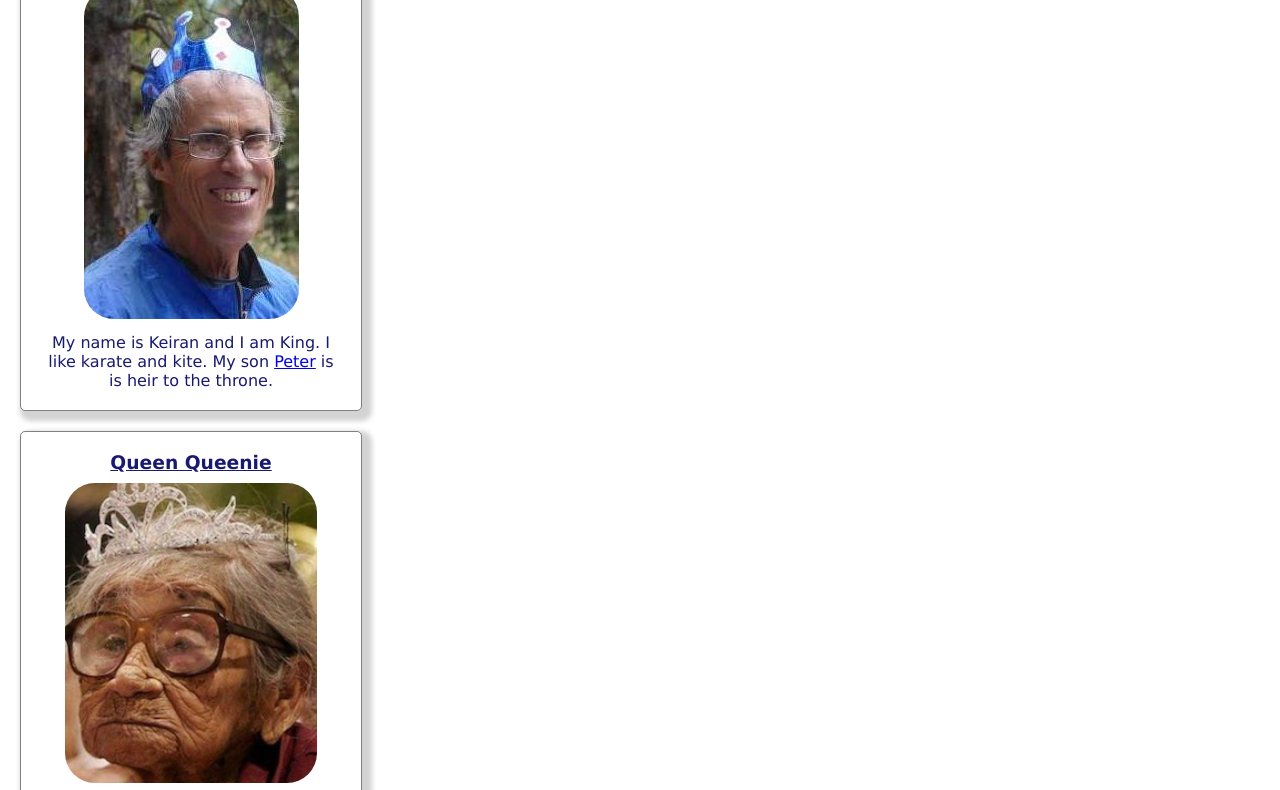
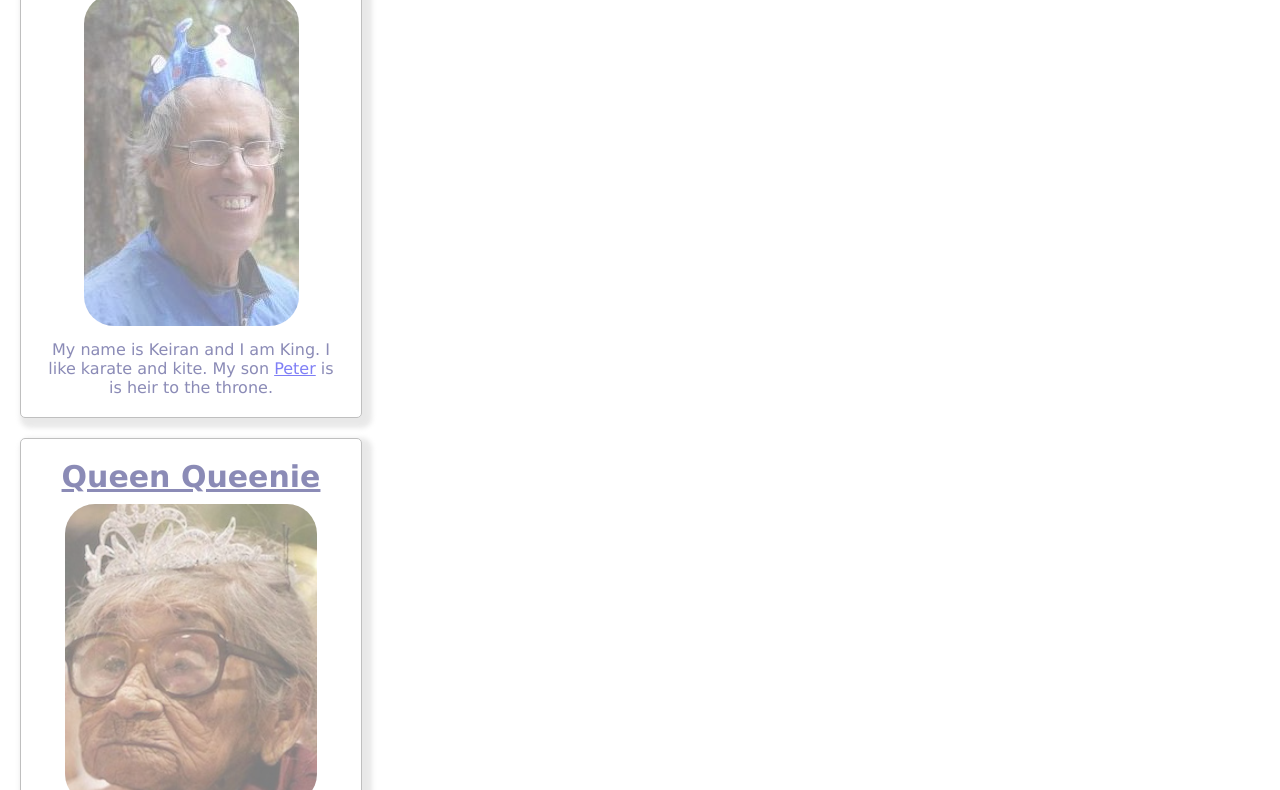
Before and after one commit to TristanPere/_nologyModule2Repo, a plain HTML site: page development/web-fundamentals/index.html in a window 1280 px wide. Shown: the part 252-1042 px from the top of the page. Drawn offline with Linux system fonts and the light colour scheme.

Commit message:
Updating index.html and style.css after completion of CSS Fundamentals

```diff
--- a/development/web-fundamentals/styles.css
+++ b/development/web-fundamentals/styles.css
@@ -2,6 +2,11 @@
     margin: 0;
     padding: 0;
     font-family: 'Tahoma, Segoe UI', Geneva, Verdana, sans-serif;
+}
+
+*::selection{
+    color: white;
+    background-color: #1182EB;
 }
 
 body{
@@ -24,6 +29,17 @@ header h1{
     font-size: 40px;
 }
 
+
+/*
+h1::before{
+    content: "$$";
+}
+h1::first-letter{
+    color: red;
+    font-size: 60px;
+}
+*/
+
 .card {/* . tells css to look for a class, here called card, in the html file*/
     width: 300px;
     height: auto;
@@ -35,6 +51,12 @@ header h1{
     color: midnightblue;
     box-shadow: 5px 5px 5px 5px lightgrey; /* 5px to right | 5px down | opacity | blur | colour*/
     margin: 20px;
+    opacity: 0.5;
+    transition: opacity 0.3s ease;
+}
+
+.card:hover{
+    opacity: 1;
 }
 
 .card img {
@@ -45,14 +67,18 @@ header h1{
 
 h2, h3, h4, h5, h6 {
     text-decoration: underline;
-    font-size: 30;
-
+    font-size: 30px;
 }
 
 #penelope-list{ /* # tells css to look for an id, here called penelope-list, in the html file*/
     list-style-type: none;
 }
 
+li:hover {
+    color: #1182EB;
+}
+
+
 span{
     font-size: 1.5em; /* 1.5 times larger than parent code*/
     color: #b48ce0; /* hexidecimal colour code */
```
